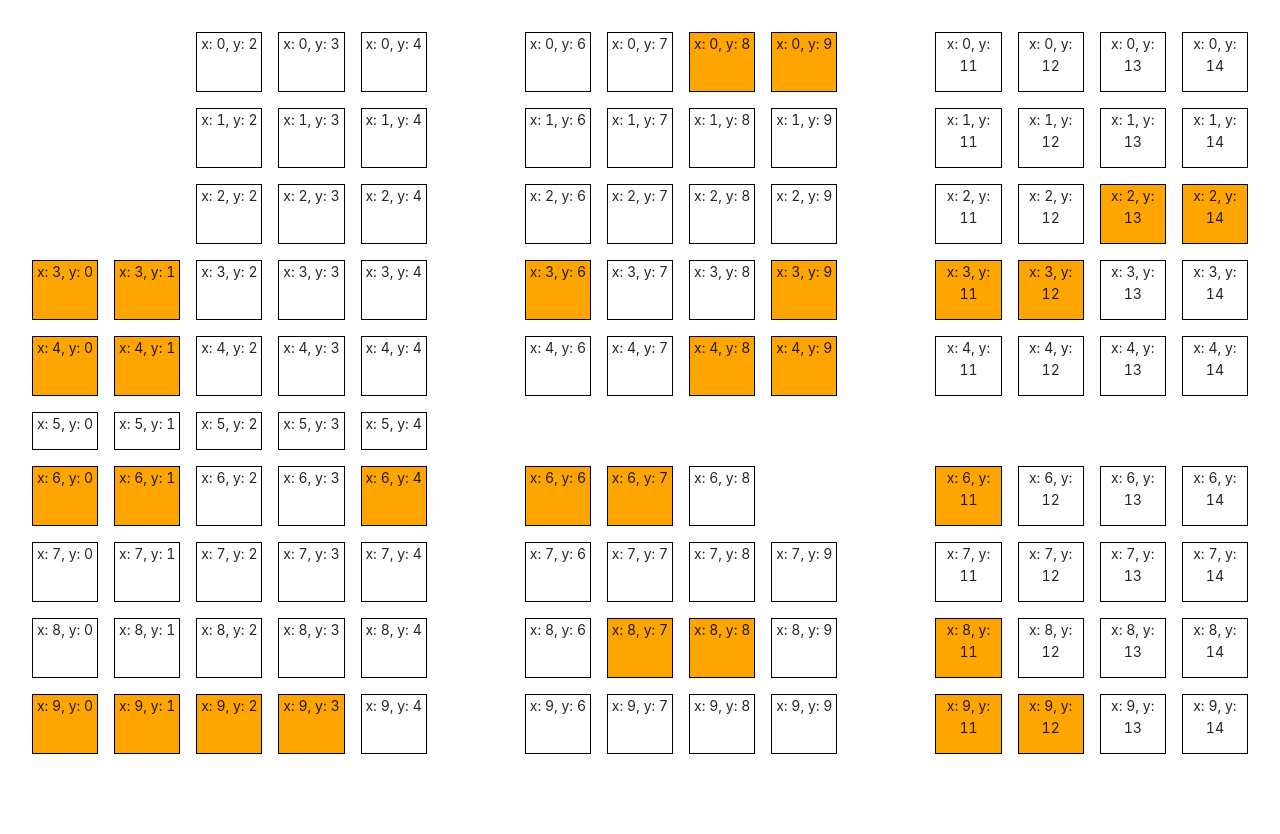
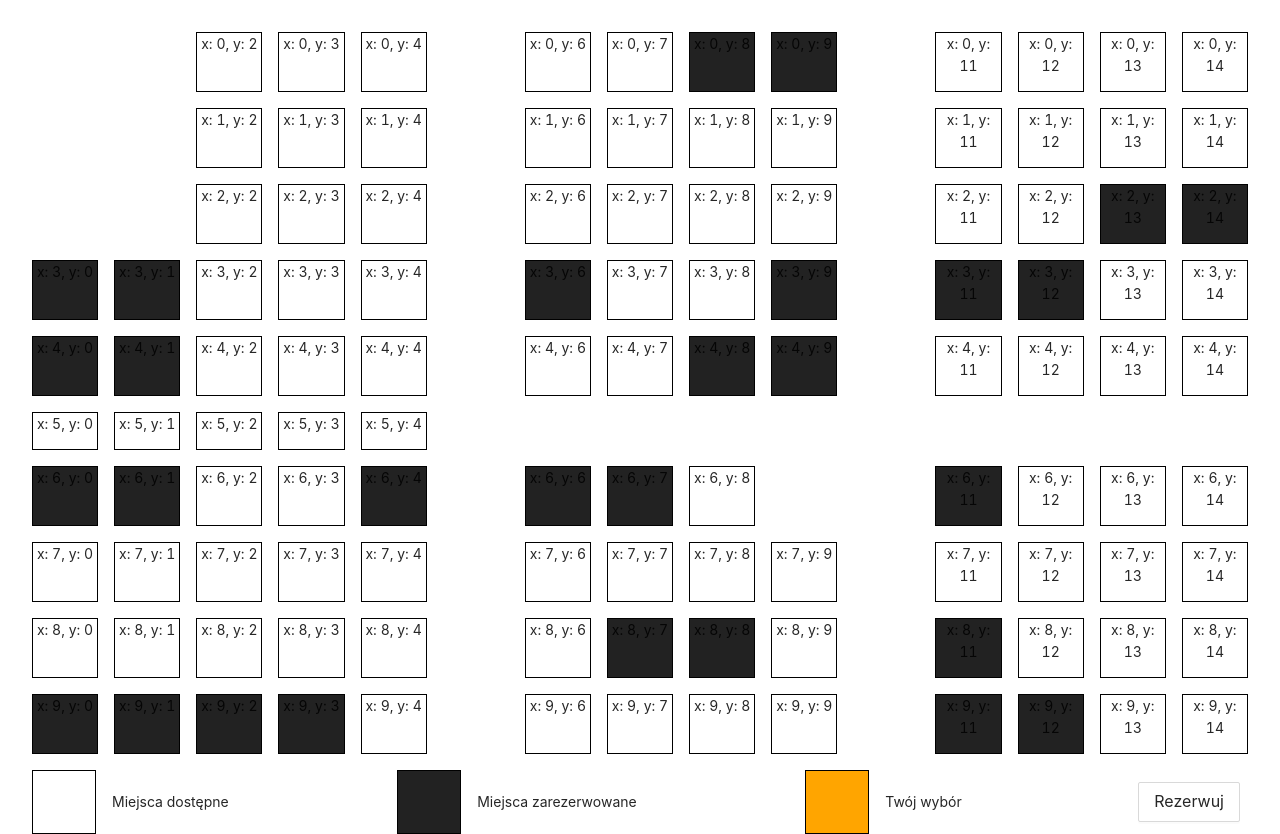
Before and after one commit to pwksn/cinema-seats, a React (Create React App) app: page /selection in a window 1280 px wide. Before the commit the page ends 800 px from the top, so only its background shows below. Built offline with nearby package versions, Linux system fonts and the light colour scheme; data requests are answered from the project's data file.

Commit message:
Seats legend + overview with localStorage

```diff
--- /dev/null
+++ b/src/Components/SeatsLegend.js
@@ -0,0 +1,33 @@
+import Seat from "./Seat";
+import { Link } from 'react-router-dom'
+import { Space, Button, Typography, InputNumber, Checkbox } from 'antd';
+
+const SeatsLegend = ({ onBooking }) => {
+    return (
+        <div className="seats-legend-box space-align-container" style={{justifyContent: 'space-between'}}>
+            <div>
+                <div></div>
+                <p>Miejsca dostępne</p>
+            </div>
+            <div>
+                <div style={{backgroundColor: '#222'}}></div>
+                <p>Miejsca zarezerwowane</p>
+            </div>
+            <div>
+                <div style={{backgroundColor: 'orange'}}></div>
+                <p>Twój wybór</p>
+            </div>
+            <div className="space-align-block">
+                <Space align="center">
+                    <Link to="/overview">
+                        <Button block size="large" onClick={onBooking}>
+                            Rezerwuj
+                        </Button>
+                    </Link>
+                </Space>
+            </div>
+        </div>
+    );
+}
+
+export default SeatsLegend;
--- a/src/Views/Overview.js
+++ b/src/Views/Overview.js
@@ -1,8 +1,15 @@
 import { Space, Typography } from 'antd';
+import { useEffect } from 'react';
 
 const { Title, Text } = Typography;
 
 const Overview = () => {
+    const selectedSeats = JSON.parse(localStorage.getItem('selectedSeats'));
+
+    useEffect(() => {
+        console.log(selectedSeats);
+    }, [selectedSeats]);
+
     return (
         <div>
             <Title level={2} style={{fontWeight: 700}}>Twoja rezerwacja przebiegła pomyślnie!</Title>
@@ -10,9 +17,9 @@ const Overview = () => {
             <Space direction='vertical' size={0} style={{marginBottom: '2em'}}>
                 <Text style={{fontSize: '24px', marginBottom: 0}}>Wybrałeś miejsca:</Text>
 
-                <Text style={{fontSize: '16px'}}>-rząd x1, miejsce y1 (id1)</Text>
-                <Text style={{fontSize: '16px'}}>-rząd x2, miejsce y2 (id2)</Text>
-                <Text style={{fontSize: '16px'}}>-rząd x3, miejsce y3 (id3)</Text>
+                {selectedSeats && selectedSeats.map(seat => (
+                    <Text key={seat.id} style={{fontSize: '16px'}}>-rząd {seat.cords.x}, miejsce {seat.cords.y} ({seat.id})</Text>
+                ))}
             </Space>
 
             <Title level={3} style={{fontWeight: 700}}>Dziękujemy! W razie problemów prosimy o kontakt z działem administracji.</Title>
--- a/src/Views/SeatsSelector.js
+++ b/src/Views/SeatsSelector.js
@@ -1,8 +1,9 @@
-import { useEffect } from 'react';
+import { useEffect, useState } from 'react';
 import { useSelector } from 'react-redux';
 import useFetch from '../hooks/useFetch';
 import { Typography } from 'antd';
 import Seat from '../Components/Seat';
+import SeatsLegend from '../Components/SeatsLegend';
 
 const SeatsSelector = () => {
 
@@ -10,10 +11,12 @@ const SeatsSelector = () => {
     const { Text } = Typography;
     const seatsCounter = useSelector(state => state.seatsCounter);
     const seatsTogether = useSelector(state => state.seatsTogether);
-    let selectedSeats = [];
+    const selectedSeats = [];
 
     useEffect(() => {
-        console.log(seats);
+        if (seats) {
+            // findFreeSeats();
+        }
     }, [seats]);
 
     const onSeatSelection = (seat) => {
@@ -28,9 +31,12 @@ const SeatsSelector = () => {
             }
         }
         console.log(selectedSeats);
-        // console.log(seat);
     }
 
+    const onSeatsBooking = () => {
+        // save selected seats in localStorage on button click
+        localStorage.setItem('selectedSeats', JSON.stringify(selectedSeats));
+    }
 
     return (
         <div className="seats-box">
@@ -39,6 +45,7 @@ const SeatsSelector = () => {
             ))}
             {isPending && <Text style={{fontSize: '24px', gridColumn: '1 / -1'}}>Czekaj...</Text>}
             {error && <Text style={{fontSize: '24px', gridColumn: '1 / -1'}}>Nie udało się pobrać danych. :(</Text>}
+            {seats && <SeatsLegend onBooking={onSeatsBooking}/>}
         </div>
     );
 }
--- a/src/index.css
+++ b/src/index.css
@@ -40,10 +40,34 @@ code {
 }
 
 .seat-reserved {
-  background-color: orange;
+  background-color: #222;
   cursor: not-allowed;
 }
 
 .seat-selected {
-  background-color: #222;
+  background-color: orange;
 }
+
+.seats-legend-box {
+  grid-row: 11/-1;
+  grid-column: 1/-1;
+  display: flex;
+  justify-content: space-between;
+  align-items: flex-end;
+}
+
+.seats-legend-box div {
+  display: flex;
+  align-items: center;
+  justify-content: end;
+}
+
+.seats-legend-box div div:not(:last-child) {
+  width: 4rem;
+  height: 4rem;
+  border: solid 1px #000;
+}
+
+.seats-legend-box div p {
+  margin: 0 1rem;
+}
```
